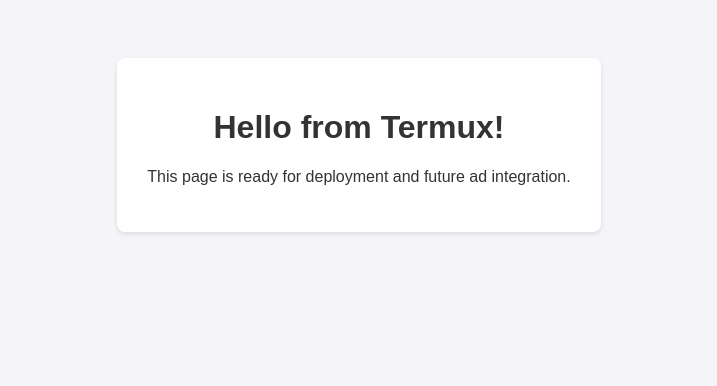
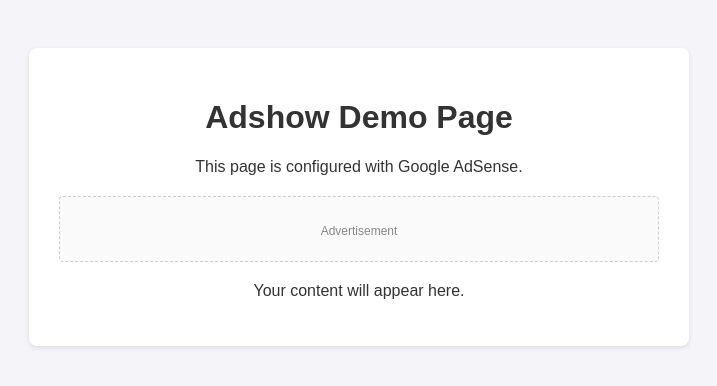
Before and after one commit to dev-aemni/Adshow, a plain HTML site: page index.html in a window 1280 px wide. Shown: the whole page, without its empty margins (281-998 px from the left). Drawn offline with Linux system fonts and the light colour scheme.

Commit message:
Update index.html with live AdSense client ID

```diff
--- a/index.html
+++ b/index.html
@@ -3,16 +3,55 @@
 <head>
     <meta charset="UTF-8">
     <meta name="viewport" content="width=device-width, initial-scale=1.0">
-    <title>My Adshow Website</title>
+    <title>Adshow Website</title>
+
+    <!-- Google AdSense Script -->
+    <script async src="https://pagead2.googlesyndication.com/pagead/js/adsbygoogle.js?client=ca-pub-5871246629973328" crossorigin="anonymous"></script>
+
     <style>
-        body { font-family: Arial, sans-serif; text-align: center; padding: 50px; background: #f4f4f9; color: #333; }
-        .container { background: white; padding: 30px; border-radius: 8px; box-shadow: 0 2px 5px rgba(0,0,0,0.1); display: inline-block; }
+        body {
+            font-family: Arial, sans-serif;
+            text-align: center;
+            padding: 20px;
+            background: #f4f4f9;
+            color: #333;
+        }
+        .container {
+            background: white;
+            padding: 30px;
+            border-radius: 8px;
+            box-shadow: 0 2px 5px rgba(0,0,0,0.1);
+            max-width: 600px;
+            margin: 20px auto;
+        }
+        .ad-box {
+            margin: 20px 0;
+            padding: 15px;
+            background: #fafafa;
+            border: 1px dashed #ccc;
+            border-radius: 4px;
+        }
     </style>
 </head>
 <body>
     <div class="container">
-        <h1>Hello from Termux!</h1>
-        <p>This page is ready for deployment and future ad integration.</p>
+        <h1>Adshow Demo Page</h1>
+        <p>This page is configured with Google AdSense.</p>
+
+        <!-- Auto/Responsive Ad Block -->
+        <div class="ad-box">
+            <p style="font-size:12px; color:#888; margin-bottom: 8px;">Advertisement</p>
+            <ins class="adsbygoogle"
+                 style="display:block"
+                 data-ad-client="ca-pub-5871246629973328"
+                 data-ad-format="auto"
+                 data-full-width-responsive="true"></ins>
+            <script>
+                 (adsbygoogle = window.adsbygoogle || []).push({});
+            </script>
+        </div>
+
+        <p>Your content will appear here.</p>
     </div>
 </body>
 </html>
```
